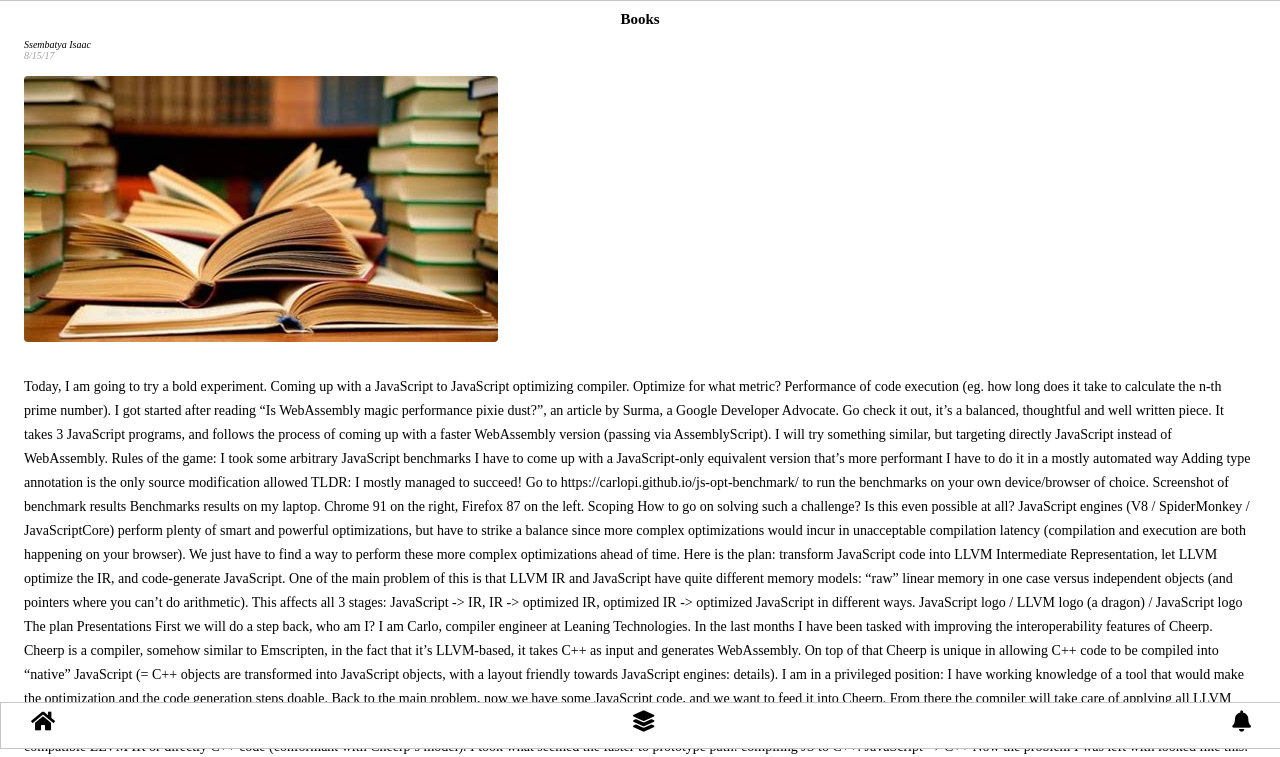
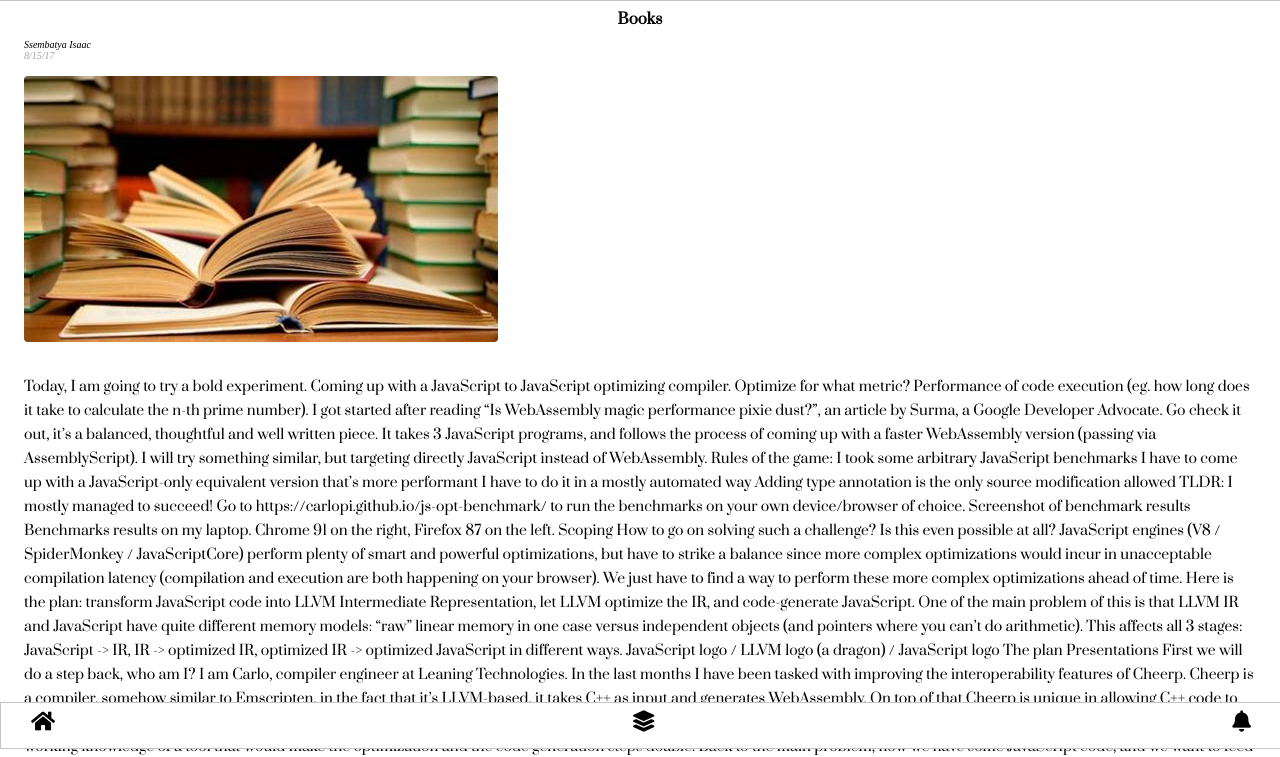
Before and after one commit to ssembatyaisaac/ssembatyaisaac.github.io, a plain HTML site: page story.html in a window 1280 px wide. Shown: the part 51-808 px from the top of the page. Drawn offline with Linux system fonts and the light colour scheme.

Commit message:
story font

```diff
--- a/story.html
+++ b/story.html
@@ -5,6 +5,8 @@
   <meta http-equiv="X-UA-Compatible" content="IE=edge">
   <meta name="viewport" content="width=device-width, initial-scale=1.0">
   <link rel="stylesheet" href="./main.css">
+  <link rel="preconnect" href="https://fonts.gstatic.com">
+  <link href="https://fonts.googleapis.com/css2?family=Prata&display=swap" rel="stylesheet">
   <link rel="stylesheet" href="./fontawesome/css/all.css">
   <title>Tells To Tale</title>
 </head>
```
